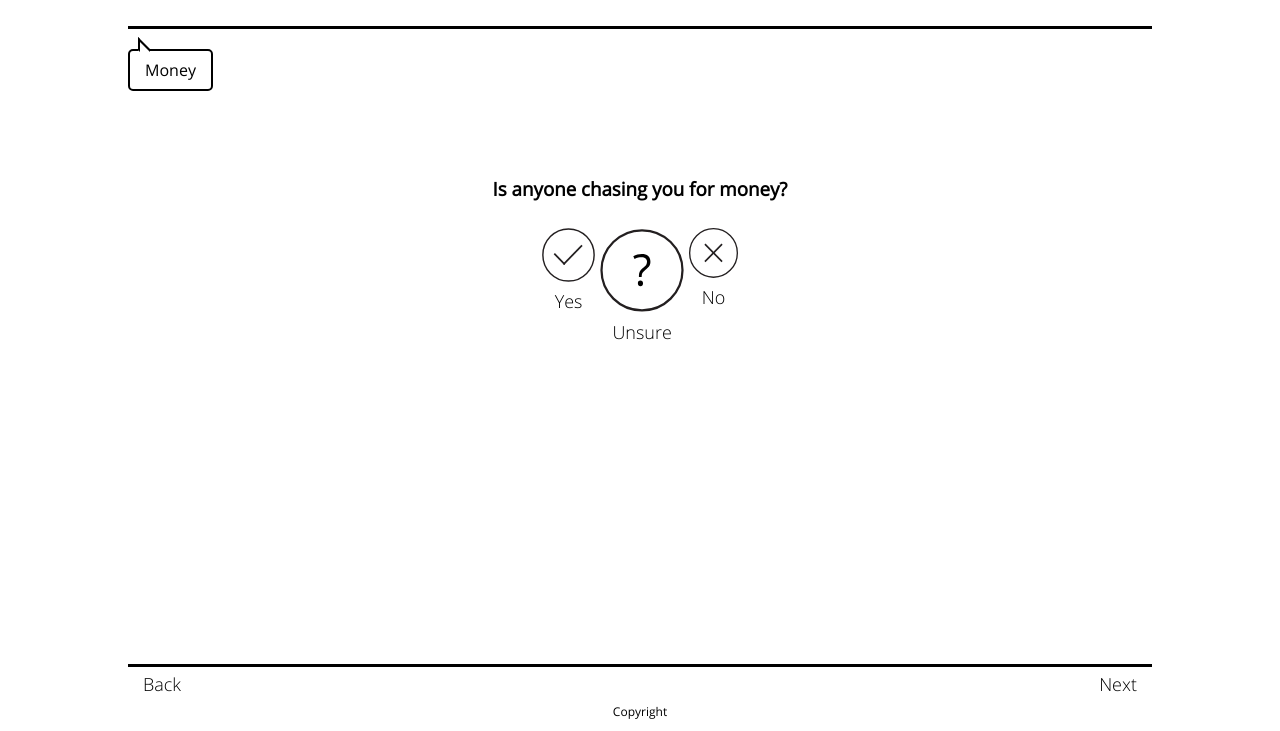
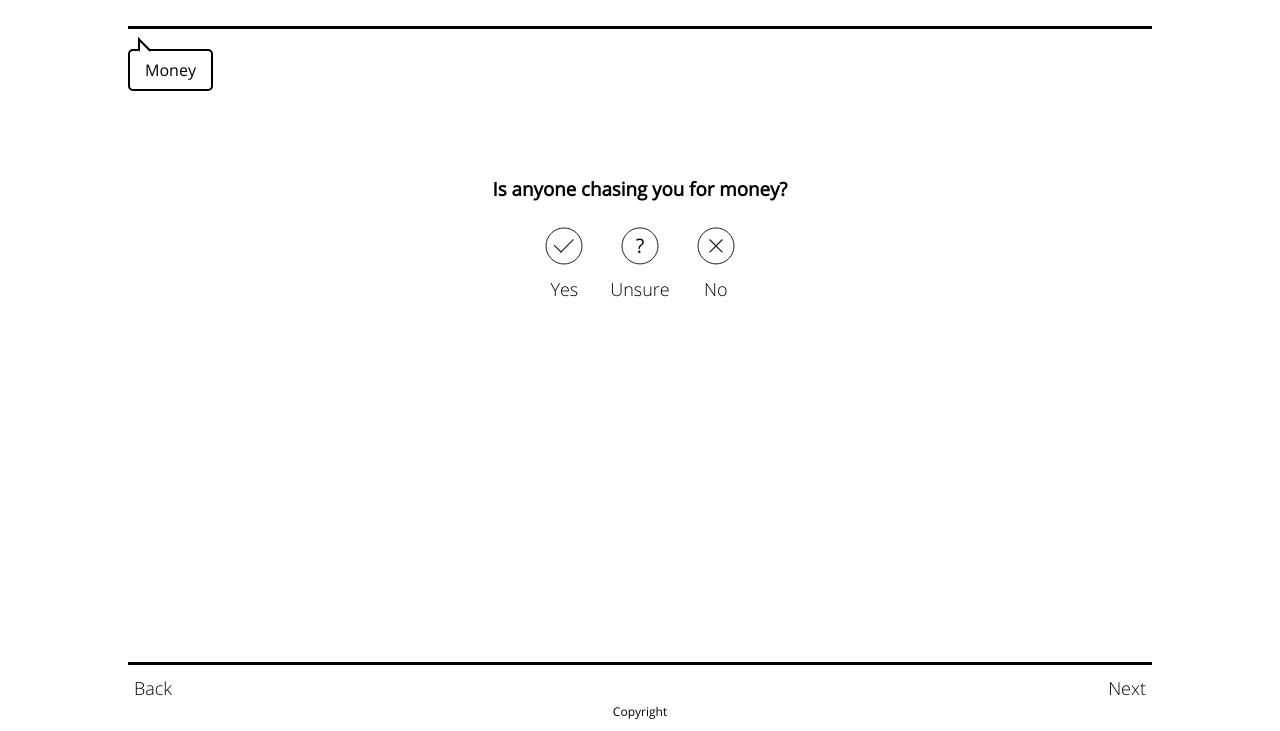
Before and after one commit to LegalCheck/main, a React app: page / in a window 1280 px wide. Both pictures are taken after a click on the button "START!". Shown: the part 69-800 px from the top of the page. Built offline with nearby package versions, Linux system fonts and the light colour scheme.

Commit message:
quiz button spacing and IE fixes

```diff
--- a/public/main.css
+++ b/public/main.css
@@ -133,7 +133,14 @@ header {
 .quizAnswerButton {
     display: flex;
 	cursor: pointer;
+	align-items: center;
+    margin: 0 10px 0 10px;
     flex-direction: column;
+}
+
+.answerImage {
+	width: 40px;
+	height: 40px;
 }
 
 .quizBottomNav {
@@ -160,7 +167,7 @@ input[type=button] {
     border:0 none;
     cursor:pointer;
     font-size: 18px;
-    padding:5px 15px;
+    margin: 10px 0 0 0;
     background-repeat:no-repeat;
     background-color: Transparent;
 	font-family: 'OpenSans-Light', sans-serif;
```
